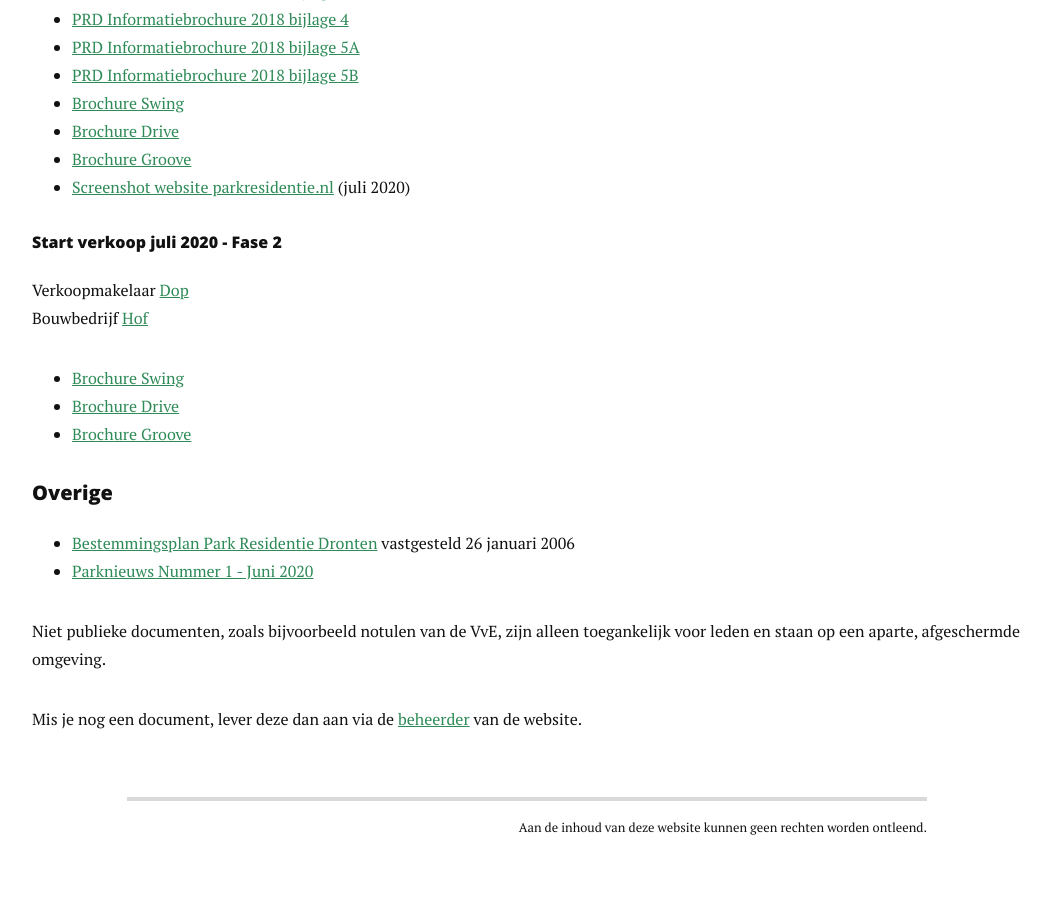
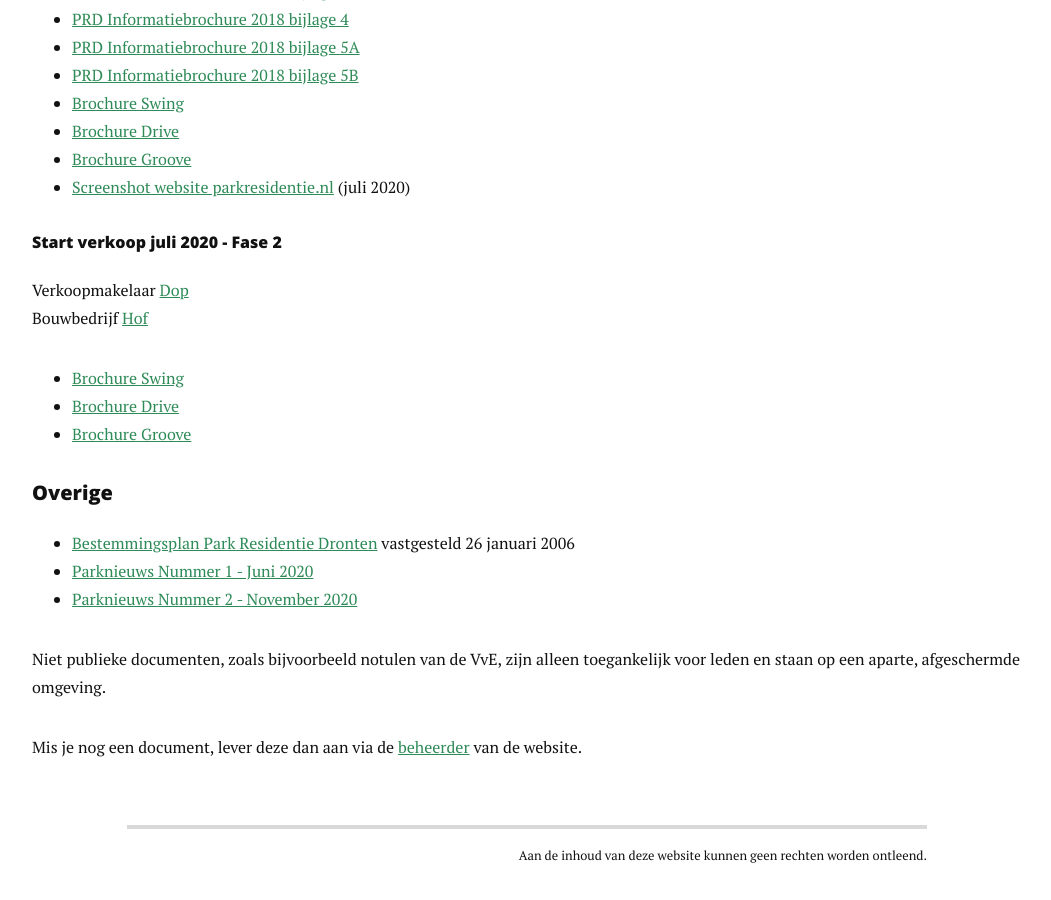
Before and after one commit to plamola/vve-parkresidentie, a Jekyll site: the page built from documenten.md, in a window 1280 px wide and 900 px high, scrolled down 1437 px. Shown: the whole window, without its empty margins (113-1164 px from the left). Built offline with Jekyll 4.4.1, drawn with Linux system fonts in a browser that asks for light colours; nearby versions of some CDN libraries; before the commit the page ends 2309 px from its top, so only the background shows below that.

Commit message:
Parknieuws #2

```diff
--- a/documenten.md
+++ b/documenten.md
@@ -64,6 +64,7 @@ title: Documenten
 	<ul>
 		<li><a href="{{ '/docs/overige/9030 - toelichting + voorschriften bp Parkresidentie.pdf' | prepend: site.baseurl }}" target="_blank">Bestemmingsplan Park Residentie Dronten</a> vastgesteld 26 januari 2006</li>
 		<li><a href="{{ '/docs/overige/Park Nieuws nr 1 202006.pdf' | prepend: site.baseurl }}" target="_blank">Parknieuws Nummer 1 - Juni 2020</a></li>
+		<li><a href="{{ '/docs/overige/PARK Nieuws nr 2 DEF.pdf' | prepend: site.baseurl }}" target="_blank">Parknieuws Nummer 2 - November 2020</a></li>
   	</ul>
 	<p>Niet publieke documenten, zoals bijvoorbeeld notulen van de VvE, zijn alleen toegankelijk voor leden en staan op een aparte, afgeschermde omgeving.</p>
 	<p>Mis je nog een document, lever deze dan aan via de <a href="mailto:{{ site.contact.webmaster }}">beheerder</a> van de website.</p>
```
Also changed, not shown: 1 other file.
